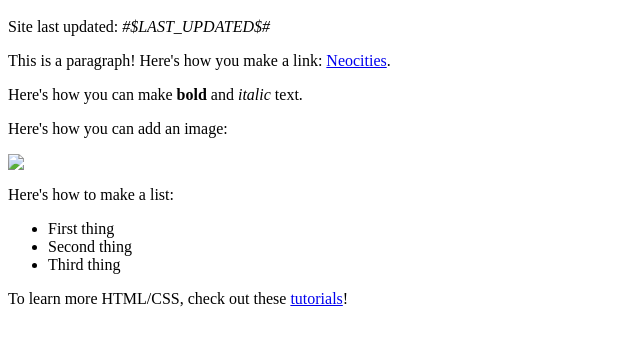
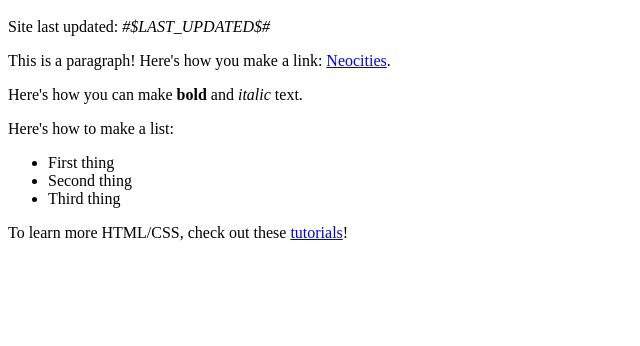
Before and after one commit to SpectralPixel/europawahl-website, a plain HTML site: page index.html in a window 1280 px wide. Shown: the part 48-394 px from the top of the page, without its empty margins (0-640 px from the left). Drawn offline with Linux system fonts and the light colour scheme.

Commit message:
Removed broken image from index.html

```diff
--- a/index.html
+++ b/index.html
@@ -5,9 +5,6 @@
 <p>This is a paragraph! Here's how you make a link: <a href="https://neocities.org">Neocities</a>.</p>
 
 <p>Here's how you can make <strong>bold</strong> and <em>italic</em> text.</p>
-
-<p>Here's how you can add an image:</p>
-<img src="Images/neocities.png">
 
 <p>Here's how to make a list:</p>
 
```
